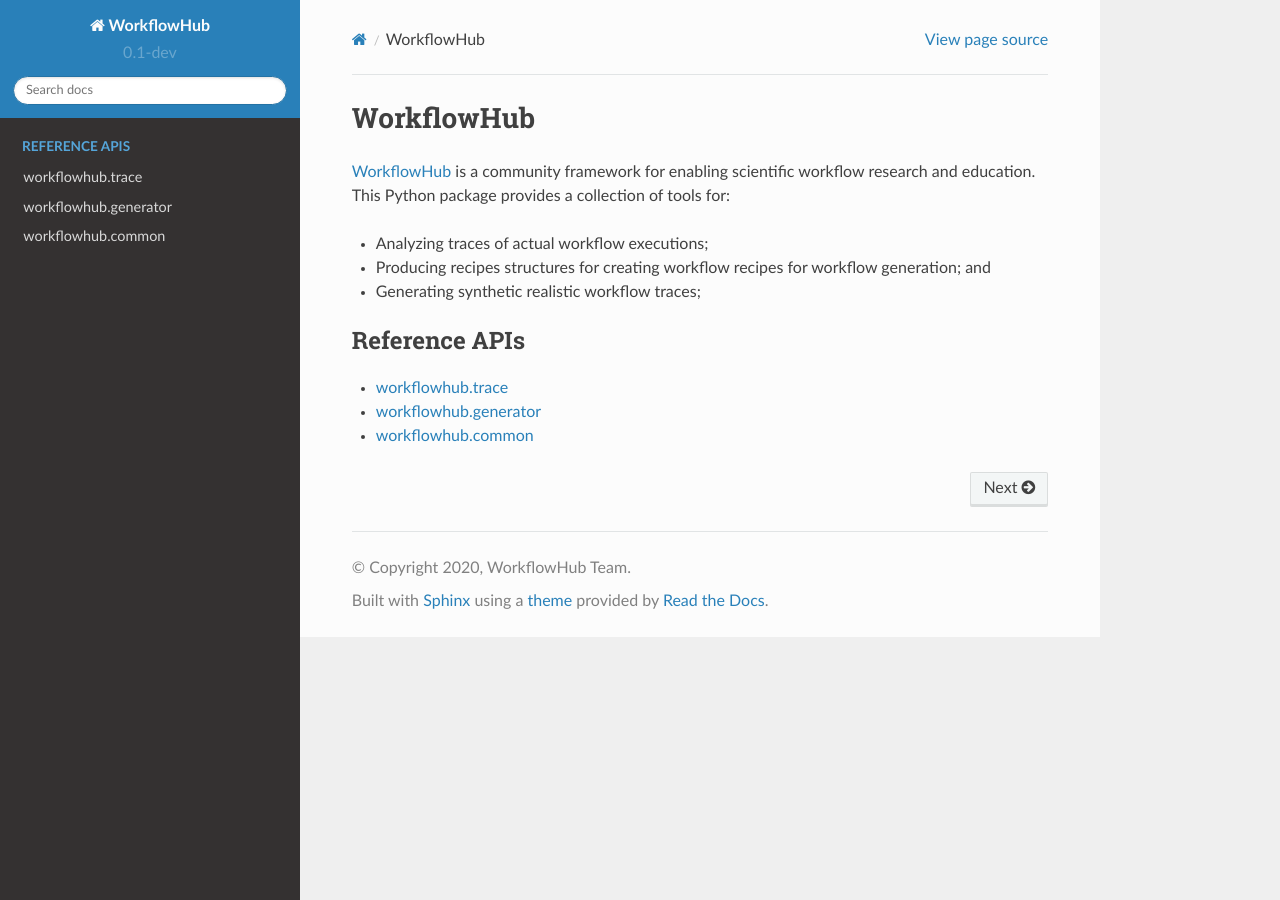
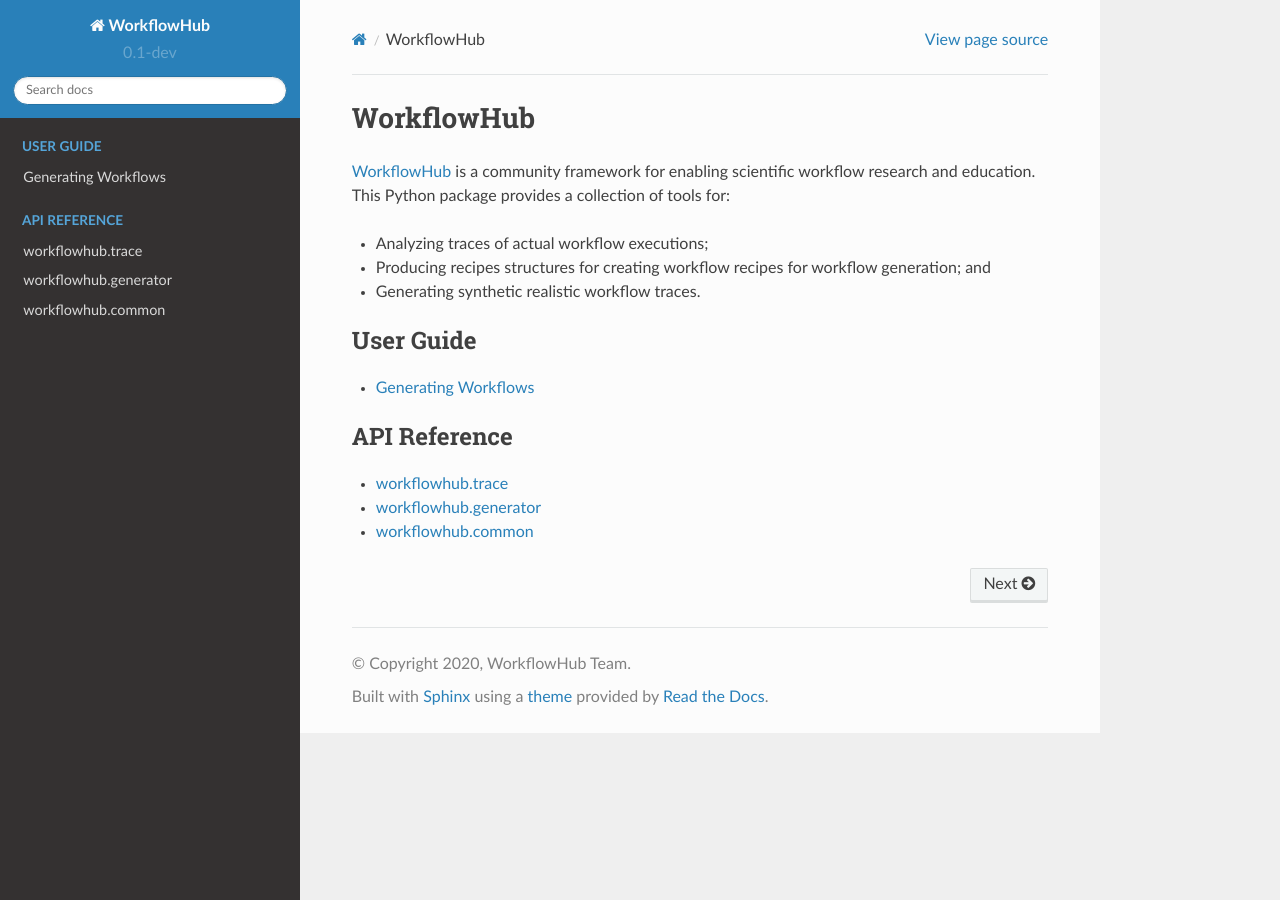
Before and after one commit to wfcommons/WfCommons, a Sphinx documentation site: the page built from docs/source/index.rst, in a window 1280 px wide. Built offline with Sphinx 7.4.7 and the Read the Docs theme 2.0.0, drawn with Linux system fonts in a browser that asks for light colours.

Commit message:
improving documentation

```diff
--- a/docs/source/index.rst
+++ b/docs/source/index.rst
@@ -1,5 +1,5 @@
 WorkflowHub
-===========
+***********
 
 `WorkflowHub <https://workflowhub.org>`__ is a community framework for
 enabling scientific workflow research and education. This Python package
@@ -8,10 +8,16 @@ provides a collection of tools for:
 - Analyzing traces of actual workflow executions;
 - Producing recipes structures for creating workflow recipes for workflow
   generation; and
-- Generating synthetic realistic workflow traces;
+- Generating synthetic realistic workflow traces.
 
 .. toctree::
-    :caption: Reference APIs
+    :caption: User Guide
+    :maxdepth: 2
+
+    generating_workflows.rst
+
+.. toctree::
+    :caption: API Reference
     :maxdepth: 1
 
     api_trace.rst
```
Also changed, not shown: README.md (+1 -1 lines), docs/source/api_trace.rst (+16 -0 lines), docs/source/generating_workflows.rst (added, +14 -0 lines), 1 other file.
